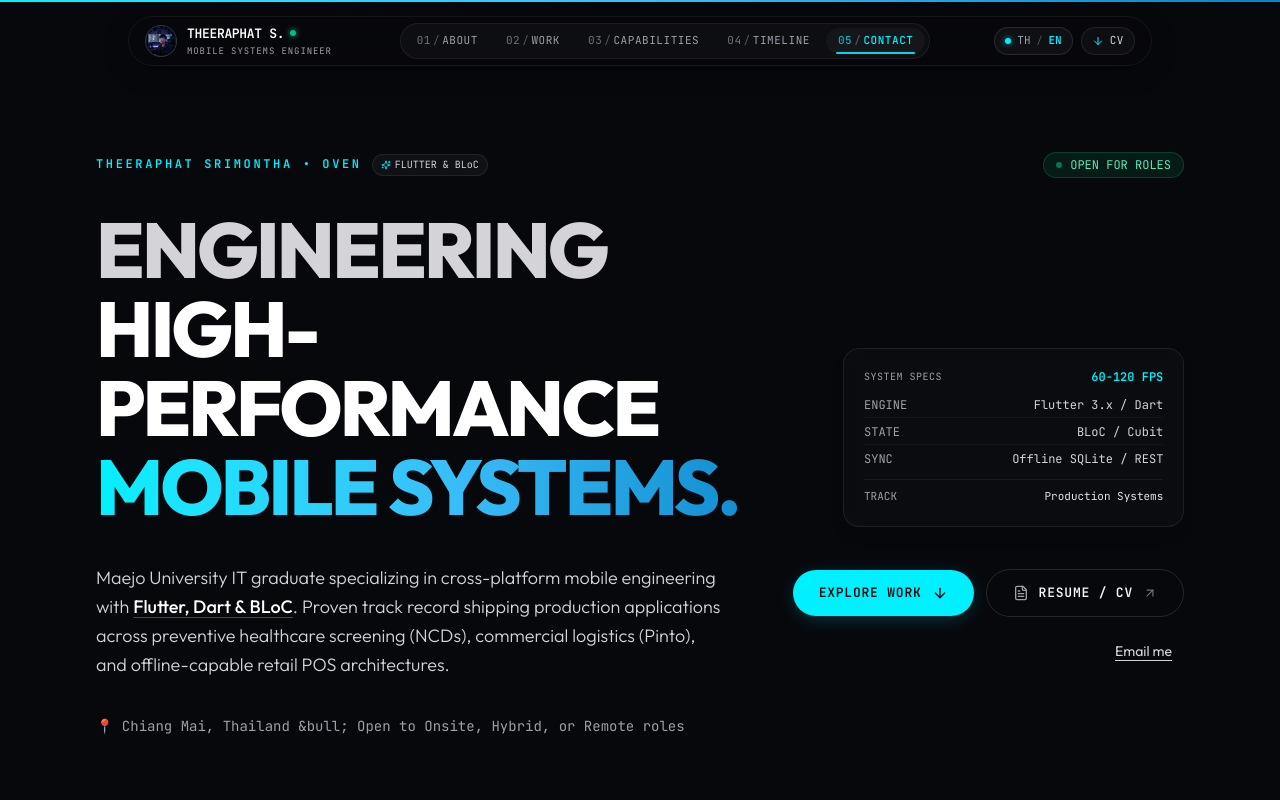
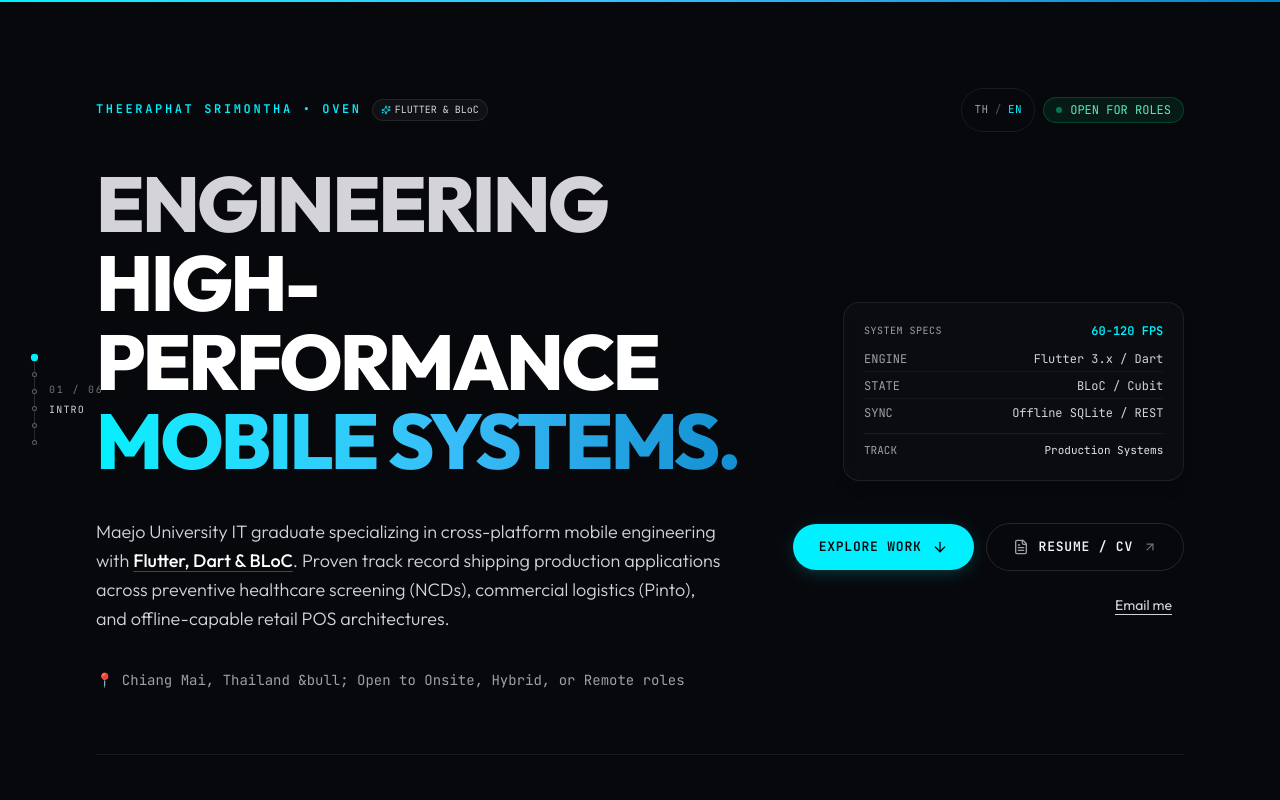
Before and after one commit to Theeraphat-S/portfolio-web, a React (Vite) app: page / in a window 1280 px wide. Shown: the top 800 px of the page. Built offline with nearby package versions, Linux system fonts and the light colour scheme; a web font is replaced by a local one.

Commit message:
Reshape portfolio as a scroll-led story

```diff
--- a/src/App.tsx
+++ b/src/App.tsx
@@ -1,10 +1,8 @@
 import React from "react";
 import { LanguageProvider } from "./context/LanguageContext";
-import { Navbar } from "./components/Navbar";
-import { Preloader } from "./components/Preloader";
 import { SmoothScroll } from "./components/SmoothScroll";
 import { ScrollProgressBar } from "./components/ScrollProgressBar";
-import { CustomCursor } from "./components/reactbits/CustomCursor";
+import { StoryProgress } from "./components/StoryProgress";
 import {
   Hero,
   AboutBento,
@@ -30,24 +28,17 @@ export const App: React.FC = () => {
         {/* Global Avionics Scroll Progress Indicator */}
         <ScrollProgressBar className="h-[2px] bg-gradient-to-r from-[#00f0ff] via-[#38bdf8] to-[#0284c7]" />
 
-        {/* Desktop-only Precision Custom Cursor */}
-        <CustomCursor />
-
-        {/* Preloader Sequence (Session-cached & fast) */}
-        <Preloader />
-
         <div className="min-h-[100dvh] relative bg-[#07080c] text-[#f1f5f9] selection:bg-[#00f0ff] selection:text-[#07080c] flex flex-col font-sans overflow-x-hidden">
           {/* Ultra-subtle Technical Grid Background Layer */}
           <div className="fixed inset-0 pointer-events-none technical-grid-bg opacity-12 z-0" />
 
-          {/* Floating Minimalist Dynamic Navbar */}
-          <Navbar />
+          <StoryProgress />
 
           {/* Main Content Sections with Generous Editorial Whitespace */}
           <main
             id="main-content"
             tabIndex={-1}
-            className="relative z-10 flex-1 w-full max-w-6xl mx-auto px-4 sm:px-6 lg:px-8 pt-24 sm:pt-32 space-y-16 sm:space-y-24 pb-20 sm:pb-32 outline-none"
+            className="relative z-10 flex-1 w-full max-w-6xl mx-auto px-4 sm:px-6 lg:px-8 pt-10 sm:pt-16 space-y-16 sm:space-y-24 pb-20 sm:pb-32 outline-none"
           >
             <Hero />
             <AboutBento />
--- a/src/components/ScrollProgressBar.tsx
+++ b/src/components/ScrollProgressBar.tsx
@@ -17,11 +17,12 @@ export const ScrollProgressBar: React.FC<ScrollProgressBarProps> = ({
     restDelta: 0.001,
   });
 
-  if (shouldReduceMotion) return null;
-
   return (
     <motion.div
-      style={{ scaleX, transformOrigin: "0%" }}
+      style={{
+        scaleX: shouldReduceMotion ? scrollYProgress : scaleX,
+        transformOrigin: "0%",
+      }}
       className={`fixed top-0 left-0 right-0 z-[999] pointer-events-none ${className}`}
       aria-hidden="true"
     />
--- a/src/components/SmoothScroll.tsx
+++ b/src/components/SmoothScroll.tsx
@@ -1,5 +1,6 @@
 import React, { useEffect } from "react";
 import Lenis from "lenis";
+import { MotionConfig } from "motion/react";
 
 interface SmoothScrollProps {
   children: React.ReactNode;
@@ -46,5 +47,5 @@ export const SmoothScroll: React.FC<SmoothScrollProps> = ({ children }) => {
     };
   }, []);
 
-  return <>{children}</>;
+  return <MotionConfig reducedMotion="user">{children}</MotionConfig>;
 };
--- /dev/null
+++ b/src/components/StoryProgress.tsx
@@ -0,0 +1,68 @@
+import React, { useEffect, useState } from "react";
+const chapters = [
+  { id: "intro", label: "INTRO" },
+  { id: "about", label: "APPROACH" },
+  { id: "work", label: "SELECTED WORK" },
+  { id: "capabilities", label: "CAPABILITIES" },
+  { id: "timeline", label: "EXPERIENCE" },
+  { id: "contact", label: "CONTACT" },
+];
+
+export const StoryProgress: React.FC = () => {
+  const [activeChapter, setActiveChapter] = useState(chapters[0].id);
+
+  useEffect(() => {
+    const sections = chapters
+      .map(({ id }) => document.getElementById(id))
+      .filter((section): section is HTMLElement => section !== null);
+
+    const observer = new IntersectionObserver(
+      (entries) => {
+        const visibleSections = entries
+          .filter((entry) => entry.isIntersecting)
+          .sort((a, b) => b.intersectionRatio - a.intersectionRatio);
+
+        if (visibleSections[0]) setActiveChapter(visibleSections[0].target.id);
+      },
+      { rootMargin: "-38% 0px -38% 0px", threshold: [0, 0.25, 0.5, 0.75] },
+    );
+
+    sections.forEach((section) => observer.observe(section));
+    return () => observer.disconnect();
+  }, []);
+
+  const activeIndex = chapters.findIndex(({ id }) => id === activeChapter);
+  const chapter = chapters[Math.max(activeIndex, 0)];
+
+  return (
+    <aside
+      className="story-progress fixed left-8 top-1/2 z-30 hidden -translate-y-1/2 xl:block"
+      aria-label="Story progress"
+    >
+      <div className="flex items-center gap-3">
+        <div
+          className="relative flex flex-col items-center gap-3"
+          aria-hidden="true"
+        >
+          <span className="story-progress-line" />
+          {chapters.map(({ id }, index) => (
+            <span
+              key={id}
+              className={`story-progress-dot ${index <= activeIndex ? "is-passed" : ""} ${id === activeChapter ? "is-active" : ""}`}
+            />
+          ))}
+        </div>
+        <div className="min-w-28">
+          <p className="font-mono text-[10px] tracking-[0.18em] text-zinc-500">
+            {String(Math.max(activeIndex + 1, 1)).padStart(2, "0")} / 06
+          </p>
+          <p className="mt-1 font-mono text-[10px] tracking-[0.12em] text-zinc-300">
+            {chapter.label}
+          </p>
+        </div>
+      </div>
+    </aside>
+  );
+};
+
+export default StoryProgress;
--- a/src/components/sections/hero/Hero.tsx
+++ b/src/components/sections/hero/Hero.tsx
@@ -1,11 +1,25 @@
 import React, { useRef } from "react";
-import { motion, useMotionValue, useSpring, useTransform } from "motion/react";
+import {
+  motion,
+  useMotionValue,
+  useReducedMotion,
+  useScroll,
+  useSpring,
+  useTransform,
+} from "motion/react";
 import { ArrowUpRight, FileText, ArrowDown, Sparkles } from "lucide-react";
 import { useLanguage } from "../../../context/LanguageContext";
 import { scrollToElement } from "../../../lib/lenis";
 
 export const Hero: React.FC = () => {
-  const { lang, t } = useLanguage();
+  const { lang, t, toggleLang } = useLanguage();
+  const heroRef = useRef<HTMLElement>(null);
+  const shouldReduceMotion = useReducedMotion();
+  const { scrollYProgress } = useScroll({
+    target: heroRef,
+    offset: ["start start", "end start"],
+  });
+  const cardParallax = useTransform(scrollYProgress, [0, 1], [0, 28]);
 
   // Subtle 3D Card Tilt for Specs Badge
   const cardRef = useRef<HTMLDivElement>(null);
@@ -19,7 +33,7 @@ export const Hero: React.FC = () => {
   const rotateY = useTransform(rotateYSpring, [-0.5, 0.5], ["-7deg", "7deg"]);
 
   const handleMouseMove = (e: React.MouseEvent<HTMLDivElement>) => {
-    if (!cardRef.current) return;
+    if (shouldReduceMotion || !cardRef.current) return;
     const rect = cardRef.current.getBoundingClientRect();
     const x = (e.clientX - rect.left) / rect.width - 0.5;
     const y = (e.clientY - rect.top) / rect.height - 0.5;
@@ -53,7 +67,11 @@ export const Hero: React.FC = () => {
   };
 
   return (
-    <section className="relative pt-4 sm:pt-6 pb-12 sm:pb-16 border-b border-white/[0.08]">
+    <section
+      id="intro"
+      ref={heroRef}
+      className="relative pt-4 sm:pt-6 pb-12 sm:pb-16 border-b border-white/[0.08]"
+    >
       <motion.div
         variants={containerVariants}
         initial="hidden"
@@ -76,6 +94,16 @@ export const Hero: React.FC = () => {
           </div>
 
           <div className="flex items-center gap-2">
+            <button
+              type="button"
+              onClick={toggleLang}
+              aria-label={`Switch language. Current language is ${lang.toUpperCase()}`}
+              className="min-h-11 px-3 text-[11px] font-mono tracking-wider text-zinc-400 hover:text-white border border-white/[0.08] hover:border-white/20 rounded-full transition-colors focus:outline-none focus-visible:ring-1 focus-visible:ring-[#00f0ff]"
+            >
+              <span className={lang === "th" ? "text-[#00f0ff]" : ""}>TH</span>
+              <span className="px-1.5 text-zinc-600">/</span>
+              <span className={lang === "en" ? "text-[#00f0ff]" : ""}>EN</span>
+            </button>
             <span className="inline-flex items-center gap-2 rounded-full bg-emerald-500/10 border border-emerald-500/25 px-3 py-1 text-xs font-mono text-emerald-300">
               <span className="w-1.5 h-1.5 rounded-full bg-emerald-400 animate-pulse" />
               <span>{t("พร้อมเริ่มงานทันที", "OPEN FOR ROLES")}</span>
@@ -111,7 +139,12 @@ export const Hero: React.FC = () => {
             ref={cardRef}
             onMouseMove={handleMouseMove}
             onMouseLeave={handleMouseLeave}
-            style={{ rotateX, rotateY, transformPerspective: 1000 }}
+            style={{
+              rotateX,
+              rotateY,
+              y: shouldReduceMotion ? 0 : cardParallax,
+              transformPerspective: 1000,
+            }}
             className="lg:col-span-4 flex flex-col justify-end"
           >
             <div className="p-4 sm:p-5 rounded-2xl bg-white/[0.02] border border-white/[0.08] hover:border-[#00f0ff]/30 transition-all space-y-3 shadow-lg backdrop-blur-sm">
--- a/src/components/sections/projects/EditorialCaseStudy.tsx
+++ b/src/components/sections/projects/EditorialCaseStudy.tsx
@@ -359,7 +359,7 @@ export const EditorialCaseStudy: React.FC<EditorialCaseStudyProps> = ({
       whileInView={{ opacity: 1, y: 0 }}
       viewport={{ once: true, margin: "-60px" }}
       transition={{ duration: 0.6, ease: [0.16, 1, 0.3, 1] }}
-      className="relative rounded-3xl bg-[#090c13]/90 border border-white/[0.08] hover:border-[#00f0ff]/30 transition-all duration-500 p-6 sm:p-10 lg:p-12 overflow-hidden backdrop-blur-md"
+      className="relative rounded-3xl bg-[#090c13]/90 border border-white/[0.08] hover:border-[#00f0ff]/30 transition-all duration-500 p-6 sm:p-10 lg:p-12 backdrop-blur-md"
     >
       {/* Editorial Watermark Corner */}
       <div className="absolute top-0 right-0 w-32 h-32 bg-gradient-to-bl from-[#00f0ff]/10 via-transparent to-transparent pointer-events-none" />
@@ -370,7 +370,7 @@ export const EditorialCaseStudy: React.FC<EditorialCaseStudyProps> = ({
           ======================================================== */}
       <div className="hidden lg:grid lg:grid-cols-12 gap-10 xl:gap-14 items-center">
         {/* Left Column (42%): Device Showcase */}
-        <div className="lg:col-span-5 flex flex-col items-center gap-4">
+        <div className="project-demo-sticky lg:col-span-5 flex flex-col items-center gap-4 self-start">
           <p className="text-sm text-zinc-400 leading-relaxed max-w-sm">
             {t(
               "ตัวอย่างโต้ตอบสร้างด้วย React เพื่ออธิบายการทำงานของแอป",
--- a/src/index.css
+++ b/src/index.css
@@ -138,13 +138,53 @@
     0 0 30px -10px rgba(0, 240, 255, 0.08);
 }
 
-/* Fixed Navbar Offset Globally for all section anchors */
+/* Keep chapter anchors clear without reserving space for a fixed navbar. */
 section[id] {
-  scroll-margin-top: 5.5rem;
+  scroll-margin-top: 1.5rem;
 }
 @media (min-width: 640px) {
   section[id] {
-    scroll-margin-top: 7rem;
+    scroll-margin-top: 2rem;
+  }
+}
+
+.story-progress-line {
+  position: absolute;
+  top: 0.25rem;
+  bottom: 0.25rem;
+  width: 1px;
+  background: rgba(255, 255, 255, 0.14);
+}
+
+.story-progress-dot {
+  position: relative;
+  z-index: 1;
+  width: 5px;
+  height: 5px;
+  border: 1px solid rgba(255, 255, 255, 0.35);
+  border-radius: 50%;
+  background: #07080c;
+  transition:
+    background-color 180ms ease,
+    border-color 180ms ease,
+    transform 180ms ease;
+}
+
+.story-progress-dot.is-passed {
+  border-color: rgba(0, 240, 255, 0.6);
+  background: rgba(0, 240, 255, 0.6);
+}
+
+.story-progress-dot.is-active {
+  border-color: #00f0ff;
+  background: #00f0ff;
+  transform: scale(1.45);
+}
+
+@media (min-width: 1024px) and (min-height: 860px) {
+  .project-demo-sticky {
+    position: sticky;
+    top: 3rem;
   }
 }
 
```
